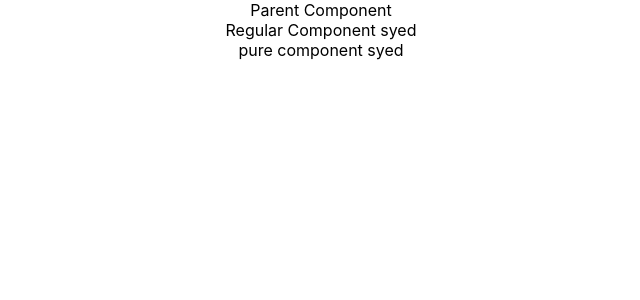
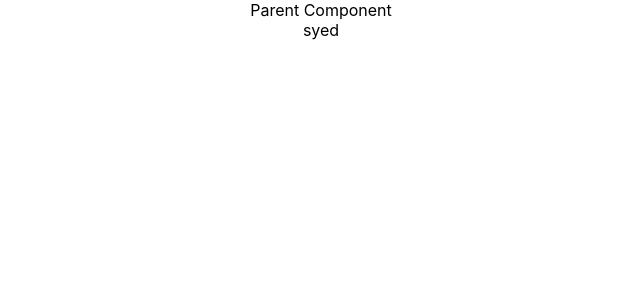
Before and after one commit to syedateebulislam/hello-world, a React (Create React App) app: page / in a window 1280 px wide. Shown: the top 300 px of the page, without its empty margins (319-959 px from the left). Built offline with nearby package versions, Linux system fonts and the light colour scheme.

Commit message:
MemoComponent-L27

```diff
--- /dev/null
+++ b/src/Components/MemoComp.js
@@ -0,0 +1,14 @@
+import React from 'react'
+
+//Memo is functional component, with same features as PureComponent (class component)
+
+function MemoComp({name}) {
+    console.log('Rendering Memo Component')
+    return (
+        <div>
+            {name}
+        </div>
+    )
+}
+
+export default React.memo(MemoComp)
--- a/src/Components/ParentComp.js
+++ b/src/Components/ParentComp.js
@@ -1,6 +1,7 @@
 import React, { Component } from 'react'
 import RegComp from './RegComp'
 import PureComp from './PureComp'
+import MemoComp from './MemoComp'
 
 
 class ParentComp extends Component {
@@ -27,8 +28,9 @@
         return (
             <div>
                 Parent Component
-                <RegComp name={this.state.name} />
-                <PureComp name={this.state.name} />
+                <MemoComp  name={this.state.name}/>
+                {/*<RegComp name={this.state.name} />
+                <PureComp name={this.state.name} />*/}
             </div>
         )
     }
```
